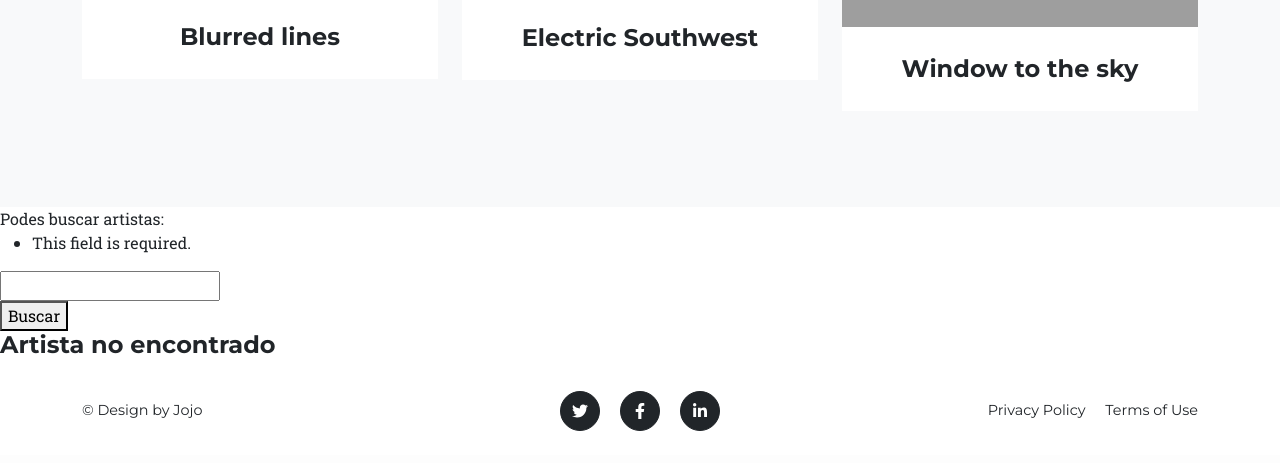
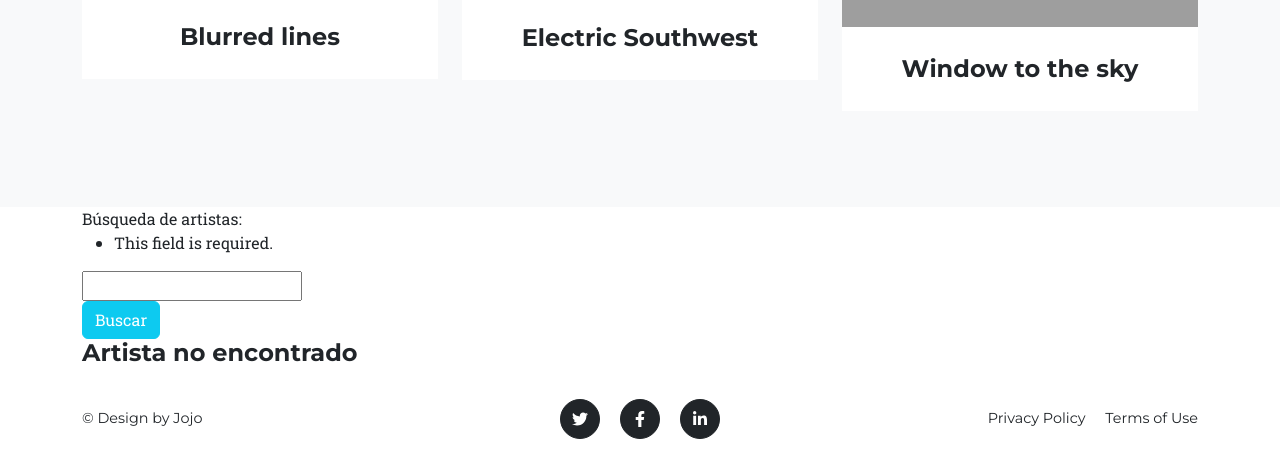
Before and after one commit to Jango-7/gaga-productions-py, a Django app: page /sitio/ in a window 1280 px wide. Shown: the part 2238-2701 px from the top of the page. Before the commit the page ends 2669 px from the top, so only its background shows below. Run offline with Django 5.2, Linux system fonts and the light colour scheme; some libraries are stand-ins or nearby versions; grey boxes are pictures that could not be loaded.

Commit message:
button update

```diff
--- a/gagaprod/gagaprod/templates/index.html
+++ b/gagaprod/gagaprod/templates/index.html
@@ -185,9 +185,11 @@
             </div>
         </section>
 
-        <form method="get" action="{% url 'home' %}">
+        <!--Search form -->
+        <div class="container">
+            <form class=".form" method="get" action="{% url 'home' %}">
                 {{ form }}
-            <button type="submit">Buscar</button>
+                <button class="btn btn-info" type="submit">Buscar</button>
             </form>
 
             {% if results %}
@@ -201,7 +203,7 @@
             {% else %}
                 <h4>Artista no encontrado</h4>
             {% endif %}
-
+        </div>
         {% endblock %}
 
         <!-- Footer-->
@@ -341,8 +343,7 @@
                                     <h2 class="text-uppercase">Jazz Noir Expedition</h2>
                                     <p class="item-intro text-muted"></p>
                                     <img class="img-fluid d-block mx-auto" src="{% static 'assets/img/portfolio/m4.jpeg' %}" alt="..." />
-                                    <p>Un proyecto que transporta a los oyentes a la era del jazz noir. La producción se concentra en la improvisación, la complejidad armónica y el uso de instrumentos clásicos del jazz como saxofones, trompetas y contrabajos. Las grabaciones buscan capturar la calidez de las sesiones en vivo y la interacción única entre los músicos.
-                                    </p>
+                                    <p>Un proyecto que transporta a los oyentes a la era del jazz noir. La producción se concentra en la improvisación, la complejidad armónica y el uso de instrumentos clásicos del jazz como saxofones, trompetas y contrabajos. Las grabaciones buscan capturar la calidez de las sesiones en vivo y la interacción única entre los músicos.</p>
                                     <ul class="list-inline">
                                         <li>
                                             <strong>Cliente:</strong>
--- a/gagaprod/sitio/forms.py
+++ b/gagaprod/sitio/forms.py
@@ -7,4 +7,4 @@ class Formulario(forms.Form):
 
 
 class SearchForm(forms.Form):
-    query = forms.CharField(label='Podes buscar artistas')
+    query = forms.CharField(label='Búsqueda de artistas')
```
Also changed, not shown: gagaprod/gagaprod/templates/charts.html (+4 -16 lines), gagaprod/db.sqlite3. Lines whose indentation alone changed are shown as unchanged.
